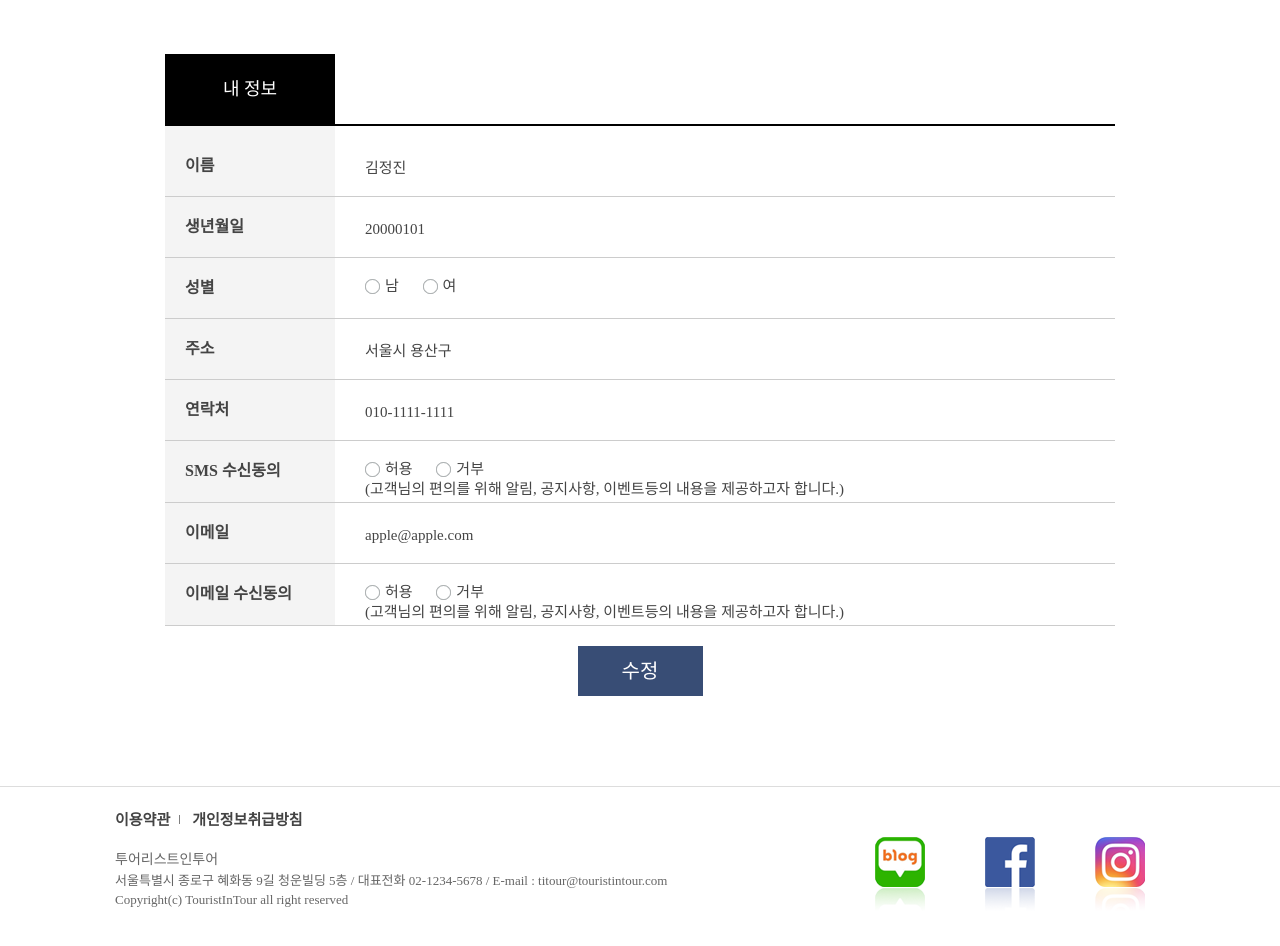
After one commit to jungks9351/Korea_IT_Academy, a PHP site: page /member/mypage.html in a window 1280 px wide. The commit adds this page. Shown: the part 446-1392 px from the top of the page. Run offline with PHP 8.4, Linux system fonts and the light colour scheme; some web fonts are replaced.

Commit message:
feat: mypage 작성

```diff
--- a/project/css/common.css
+++ b/project/css/common.css
@@ -824,7 +824,8 @@ h1.loginTit > a > img {
 }
 
 
-/* 회원가입 */
+/* 회원가입 (join.html) */
+
 .appForm {
   margin: 40px auto 0;
 }
@@ -901,3 +902,55 @@ h1.loginTit > a > img {
 .btn_line {
   padding: 20px 0;
 }
+
+/* 회원 정보 수정 (mypage.html) */
+
+.myinfo dt {
+  width: 170px;
+  height: 70px;
+  line-height: 70px;
+  text-align: center;
+  background-color: #000;
+  font-size: 18px;
+  color: #fff;
+}
+.myinfo dd {
+  border-top: 2px solid #000;
+}
+.regForm .reg_list {
+  padding: 10px 0 0;
+  background: url(../images/bg_reglist.png) repeat-y;
+}
+.regForm .reg_list li {
+  min-height: 60px;
+  padding: 0;
+  border-bottom: 1px solid #ccc;
+}
+.regForm .reg_list li .tit_lbl{
+  position: relative;
+  float: left;
+  width: 150px;
+  box-sizing: border-box;
+  padding-left: 20px;
+  line-height: 60px;
+  font-weight: bold;
+  font-size: 16px;
+}
+.regForm .reg_list li .reg_content {
+  float: right;
+  width: 770px;
+  box-sizing: border-box;
+  padding-left: 20px;
+  padding-top: 25px;
+  font-size: 15px;
+}
+.regForm .reg_list li .reg_content * {
+  vertical-align: middle;
+}
+.regForm .reg_list li .reg_content.radio_area {
+  padding-top: 20px;
+}
+.regForm .reg_list li .reg_content .info_line {
+  padding: 5px 10px 5px 0;
+  font-size: 15px;
+}
--- /dev/null
+++ b/project/member/mypage.html
@@ -0,0 +1,179 @@
+<!DOCTYPE html>
+<html lang="en">
+<head>
+    <meta charset="UTF-8">
+    <meta http-equiv="X-UA-Compatible" content="IE=edge">
+    <meta name="viewport" content="width=device-width, initial-scale=1.0">
+    <title>MYPAGE | 투어 리스트 인 투어</title>
+    <link rel="stylesheet" href="../css/common.css">
+</head>
+<body>
+    <ul class="skipnavi">
+        <li><a href="#container">본문내용</a></li>
+    </ul>
+    <!-- wrap -->
+    <div id="wrap">
+        <!-- header -->
+        <header id="header">
+            <div class="header_area box_inner clear">
+                <h1><a href="#">Tourist in tour</a></h1>
+                <!-- 상단메뉴 -->
+                <div class="header_cont">
+                    <ul class="util clear">
+                        <li><a href="#">로그인</a></li>
+                        <li><a href="#">회원가입</a></li>
+                    </ul>
+                    <nav>
+                        <ul class="gnb clear">
+                            <li>
+                                <a href="#" class="openAll1">여행정보</a>
+                                <div class="gnb_depth gnb_depth2_1">
+                                    <ul class="submenu_list">
+                                        <li><a href="#">국내</a></li>
+                                        <li><a href="#">해외</a></li>
+                                    </ul>
+                                </div>
+                            </li>
+                            <li>
+                                <a href="#" class="openAll2">고객센터</a>
+                                <div class="gnb_depth gnb_depth2_2">
+                                    <ul class="submenu_list">
+                                        <li><a href="#">공지사항</a></li>
+                                        <li><a href="#">문의하기</a></li>
+                                    </ul>
+                                </div>
+                            </li>
+                            <li>
+                                <a href="#" class="openAll3">상품투어</a>
+                                <div class="gnb_depth gnb_depth2_3">
+                                    <ul class="submenu_list">
+                                        <li><a href="#">프로그램 소개</a></li>
+                                        <li><a href="#">여행자료</a></li>
+                                    </ul>
+                                </div>
+                            </li>
+                            <li>
+                                <a href="#" class="openAll4">티켓/가이드</a>
+                                <div class="gnb_depth gnb_depth2_4">
+                                    <ul class="submenu_list">
+                                        <li><a href="#">항공</a></li>
+                                        <li><a href="#">호텔</a></li>
+                                    </ul>
+                                </div>
+                            </li>
+                        </ul>
+                    </nav>
+                </div>
+                <!-- 상단메뉴 끝 -->
+            </div>
+        </header>
+        <!-- header 끝 -->
+        <!-- container -->
+        <div id="container">
+            <div class="location_area member">
+                <div class="box_inner">
+                    <h2 class="tit_page">TOURIST <span class="in">in</span> TOUR</h2>
+                    <p class="location">MEMBER <span class="path">/</span>개인 정보 수정</p>
+                    <ul class="page_menu clear">
+                        <li><a href="#" class="on">개인정보수정</a></li>
+                    </ul>
+                </div>
+            </div>
+            <!-- 본문 -->
+            <div class="bodytext_area box_inner">
+                <dl class="myinfo">
+                    <dt>내 정보</dt>
+                    <dd>
+                        <form action="#" class="regForm">
+                            <fieldset>
+                                <legend>내정보 입력 양식</legend>
+                                <ul class="reg_list">
+                                    <li class="clear">
+                                        <span class="tit_lbl">이름</span>
+                                        <div class="reg_content">김정진</div>
+                                    </li>
+                                    <li class="clear">
+                                        <span class="tit_lbl">생년월일</span>
+                                        <div class="reg_content">20000101</div>
+                                    </li>
+                                    <li class="clear">
+                                        <span class="tit_lbl">성별</span>
+                                        <div class="reg_content radio_area"><input type="radio" class="css-radio" id="mmm_lbl" name="gender" value="남">
+                                            <label for="mmm_lbl">남</label>
+                                            <input type="radio" class="css-radio" id="www_lbl" name="gender" value="여">
+                                            <label for="www_lbl">여</label>
+                                        </div>
+                                    </li>
+                                    <li class="clear">
+                                        <span class="tit_lbl">주소</span>
+                                        <div class="reg_content">서울시 용산구</div>
+                                    </li>
+                                    <li class="reg_list">
+                                        <span class="tit_lbl">연락처</span>
+                                        <div class="reg_content">010-1111-1111</div>
+                                    </li>
+                                    <li class="clear">
+                                        <span class="tit_lbl">SMS 수신동의</span>
+                                        <div class="reg_content radio_area"><input type="radio" class="css-radio" id="smsyes_lbl" name="smsyesno" value="허용">
+                                            <label for="smsyes_lbl">허용</label>
+                                            <input type="radio" class="css-radio" id="smsno_lbl" name="smsyesno" value="거부">
+                                            <label for="smsno_lbl">거부</label>
+                                            <p class="info_line">(고객님의 편의를 위해 알림, 공지사항, 이벤트등의 내용을 제공하고자 합니다.)</p>
+                                        </div>
+                                    </li>
+                                    <li class="reg_list">
+                                        <span class="tit_lbl">이메일</span>
+                                        <div class="reg_content">apple@apple.com</div>
+                                    </li>
+                                    <li class="clear">
+                                        <span class="tit_lbl">이메일 수신동의</span>
+                                        <div class="reg_content radio_area"><input type="radio" class="css-radio" id="emailyes_lbl" name="emailyesno" value="허용">
+                                            <label for="emailyes_lbl">허용</label>
+                                            <input type="radio" class="css-radio" id="emailno_lbl" name="emailyesno" value="거부">
+                                            <label for="emailno_lbl">거부</label>
+                                            <p class="info_line">(고객님의 편의를 위해 알림, 공지사항, 이벤트등의 내용을 제공하고자 합니다.)</p>
+                                        </div>
+                                    </li>
+                                </ul>
+                                <p class="btn_line"><a href="#" class="btn_basecolor">수정</a></p>
+                            </fieldset>
+                        </form>
+                    </dd>
+                </dl>
+
+            </div>
+            <!-- 본문 끝-->
+        </div>
+        <!-- container 끝 -->
+        <!-- 푸터 -->
+        <footer>
+            <div class="foot_area box_inner">
+                <ul class="foot_list clear">
+                    <li><a href="#">이용약관</a></li>
+                    <li><a href="#">개인정보취급방침</a></li>
+                </ul>
+                <h2>투어리스트인투어</h2>
+                <p class="addr">서울특별시 종로구 혜화동 9길 청운빌딩 5층 <span class="gubun">/</span> <span class="br_line">대표전화 <span class="space0">02-1234-5678</span> <span class="gubun">/</span> <span class="br_line">E-mail : <span class="space0">titour@touristintour.com</span></span></span></p>
+                <p class="copy box_inner">Copyright(c) TouristInTour all right reserved</p>
+                <ul class="snslink">
+                    <li><a href="#">blog</a></li>
+                    <li><a href="#">facebook</a></li>
+                    <li><a href="#">instagram</a></li>
+                </ul>
+            </div>
+        </footer>
+        <!-- 푸터 끝-->
+    </div>
+    <!-- wrap 끝 -->
+    <!-- quick list -->
+    <div class="quick_area">
+        <ul class="quick_list">
+            <li><a href="tel:02-1111-1111"><h3>전화 문의</h3><p>02-1111-1111</p></a></li>
+            <li><a href="#"><h3>카카오톡 <em>상담</em></h3><p>1:1상담</p></a></li>
+            <li><a href="#"><h3 class="to_content">오시는 길</h3></a></li>
+        </ul>
+        <p class="to_top"><a href="#">TOP</a></p>
+    </div>
+    <!-- quick list 끝-->
+</body>
+</html>
```
